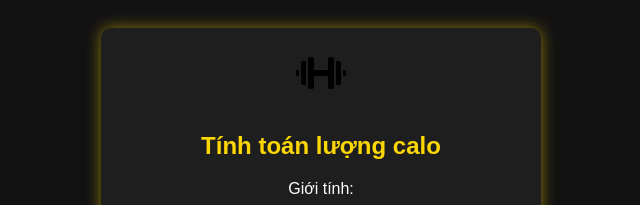
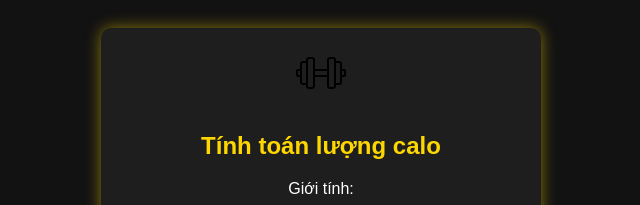
Before and after one commit to Trietlx2822/appcalo, a plain HTML site: page index.html in a window 1280 px wide. Shown: the top 205 px of the page, 319-959 px from the left. Drawn offline with Linux system fonts and the light colour scheme.

Commit message:
Update index.html

```diff
--- a/index.html
+++ b/index.html
@@ -51,7 +51,7 @@
 </head>
 <body>
     <div class="container">
-        <img src="dumbbell.png" alt="Dumbbell Logo" class="logo">
+        <img src="dumbbell1.png" alt="Dumbbell Logo" class="logo">
         <h2>Tính toán lượng calo</h2>
         <label>Giới tính:</label>
         <select id="gender">
```
